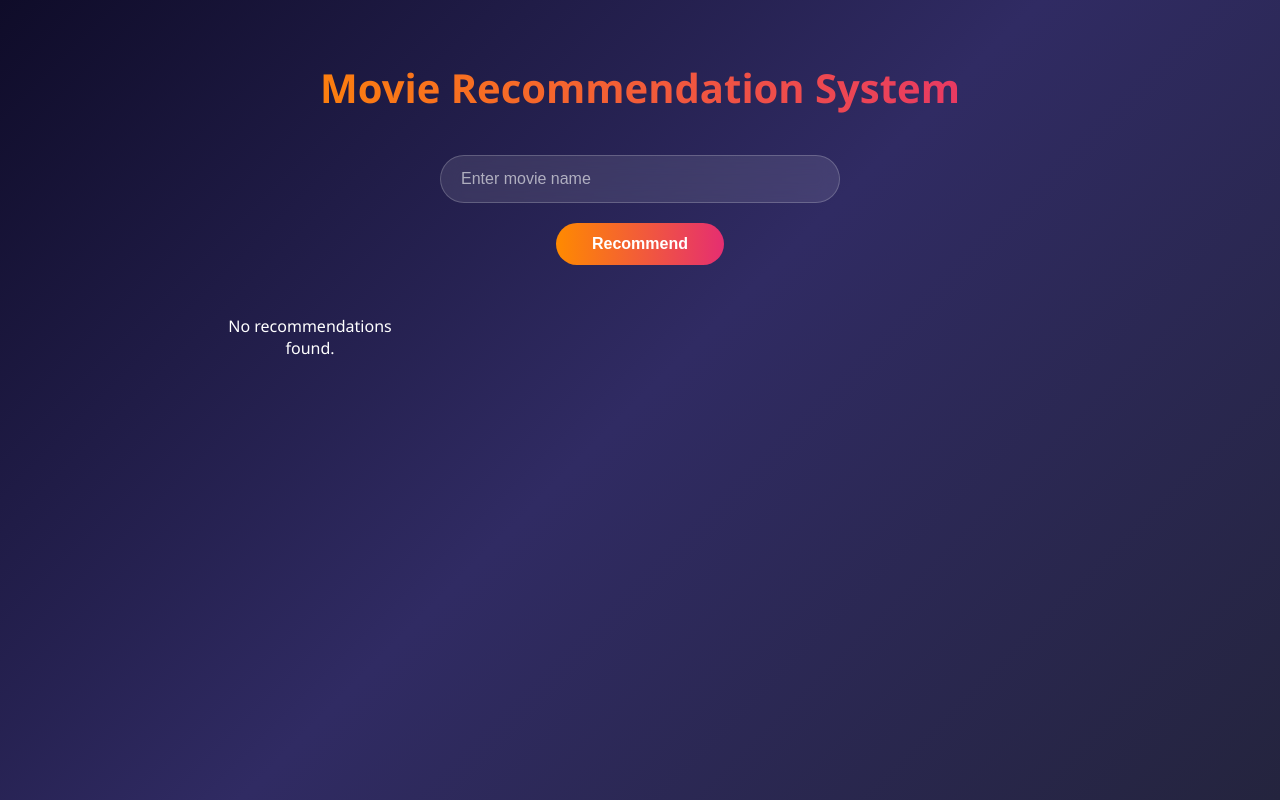
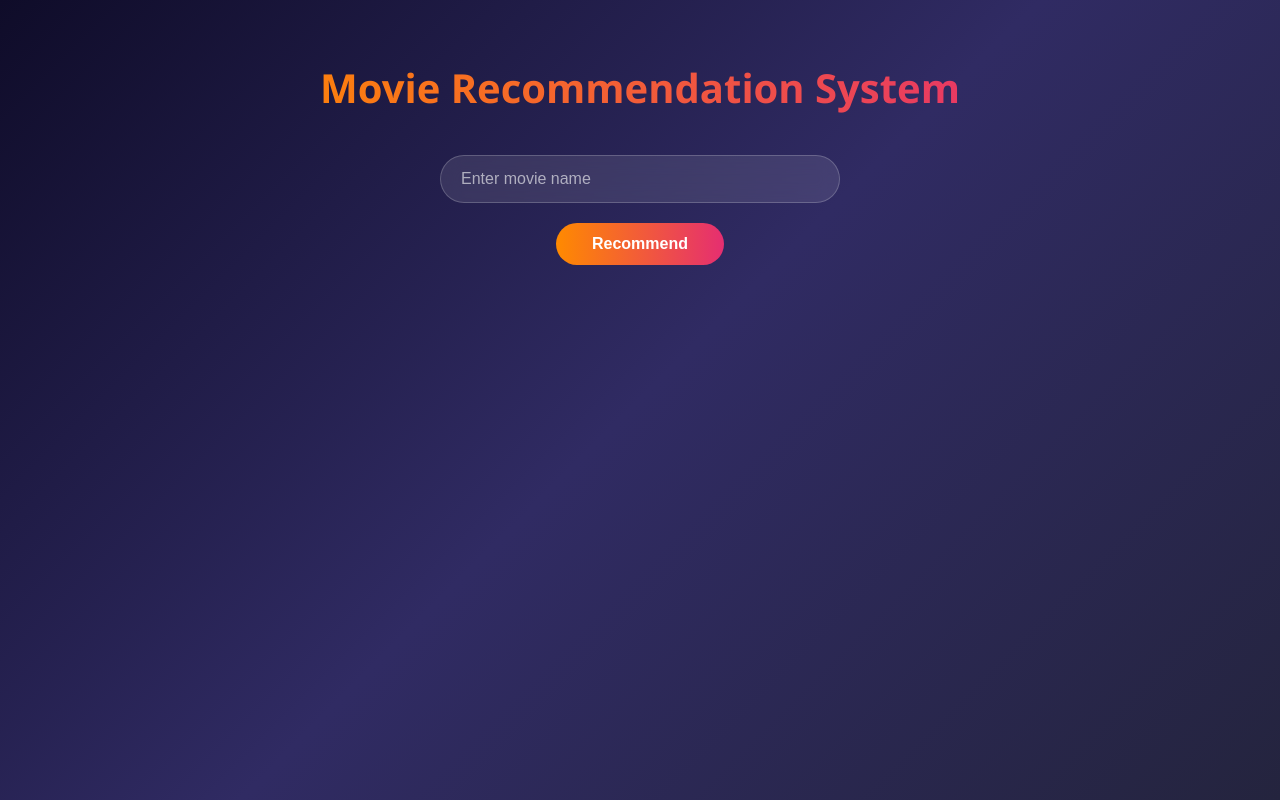
Before and after one commit to Prateek-Dhar-Dwivedi/Movie_Recommender_System, a React (Create React App) app: page / in a window 1280 px wide. Built offline with nearby package versions, Linux system fonts and the light colour scheme.

Commit message:
Update Home.jsx

```diff
--- a/src/Home.jsx
+++ b/src/Home.jsx
@@ -3,33 +3,25 @@ import axios from "axios";
 import "./Home.css";
 
 function Home() {
+
   const [movie, setMovie] = useState("");
   const [recommendations, setRecommendations] = useState([]);
 
   const handleRecommend = async () => {
-    try {
-      const res = await axios.get(
-        `https://movie-recommender-system-4-nn5m.onrender.com/api/recommend/${movie}`
-      );
 
-      console.log(res.data);
+  const res = await axios.get(
+      `https://movie-recommender-system-4-nn5m.onrender.com`
+    );
 
-      setRecommendations(
-        Array.isArray(res.data) ? res.data : []
-      );
-
-    } catch (error) {
-      console.error("Error:", error);
-      setRecommendations([]);
-    }
+    setRecommendations(res.data);
   };
 
   return (
     <div className="container">
+
       <h1>Movie Recommendation System</h1>
 
       <input
-        type="text"
         value={movie}
         onChange={(e) => setMovie(e.target.value)}
         placeholder="Enter movie name"
@@ -40,16 +32,15 @@ function Home() {
       </button>
 
       <div className="movies">
-        {recommendations.length > 0 ? (
-          recommendations.map((item, index) => (
-            <div className="card" key={index}>
-              <h3>{item}</h3>
-            </div>
-          ))
-        ) : (
-          <p>No recommendations found.</p>
-        )}
+
+        {recommendations.map((item,index)=>(
+          <div className="card" key={index}>
+            <h3>{item}</h3>
+          </div>
+        ))}
+
       </div>
+
     </div>
   );
 }
```
